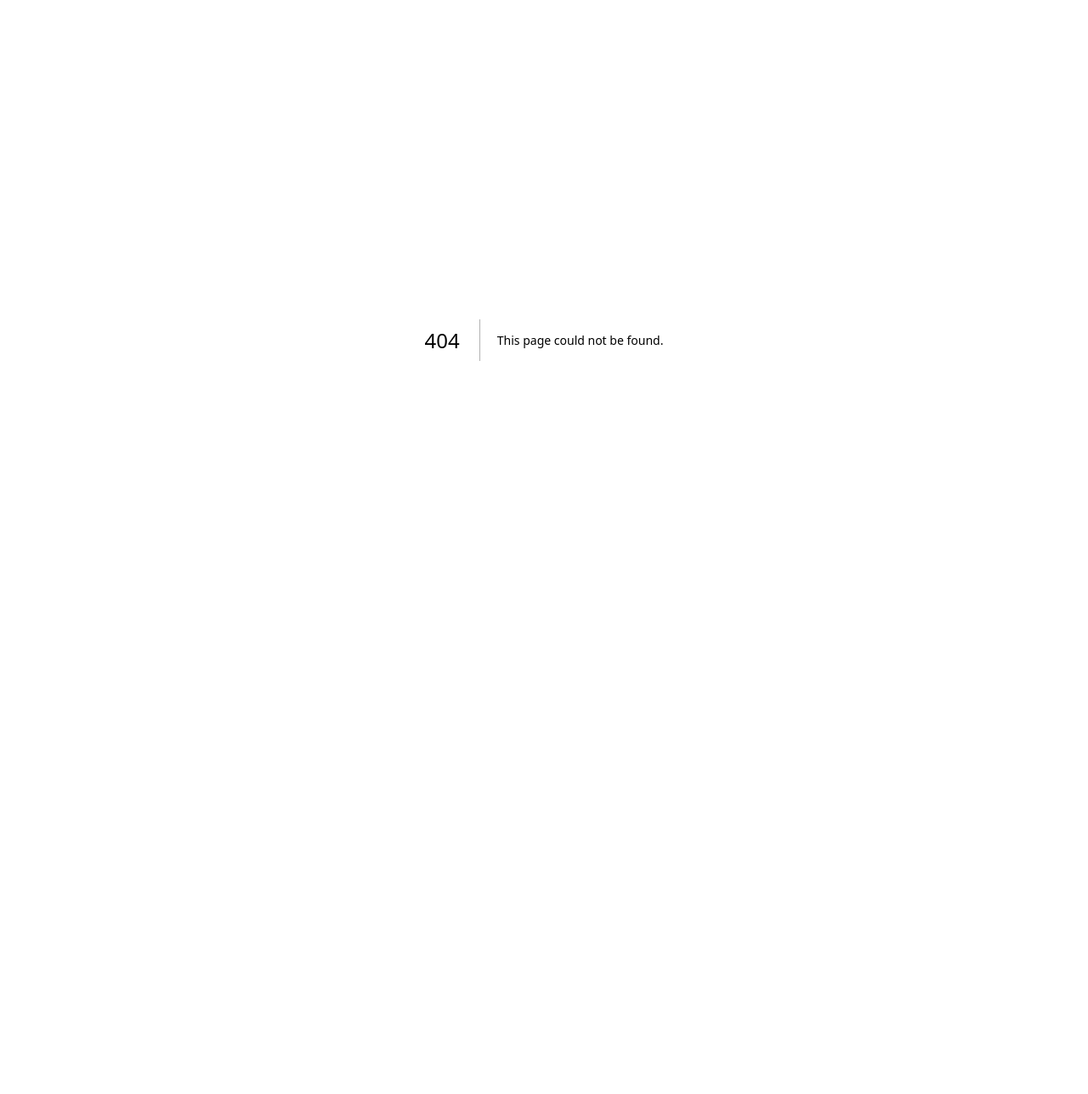
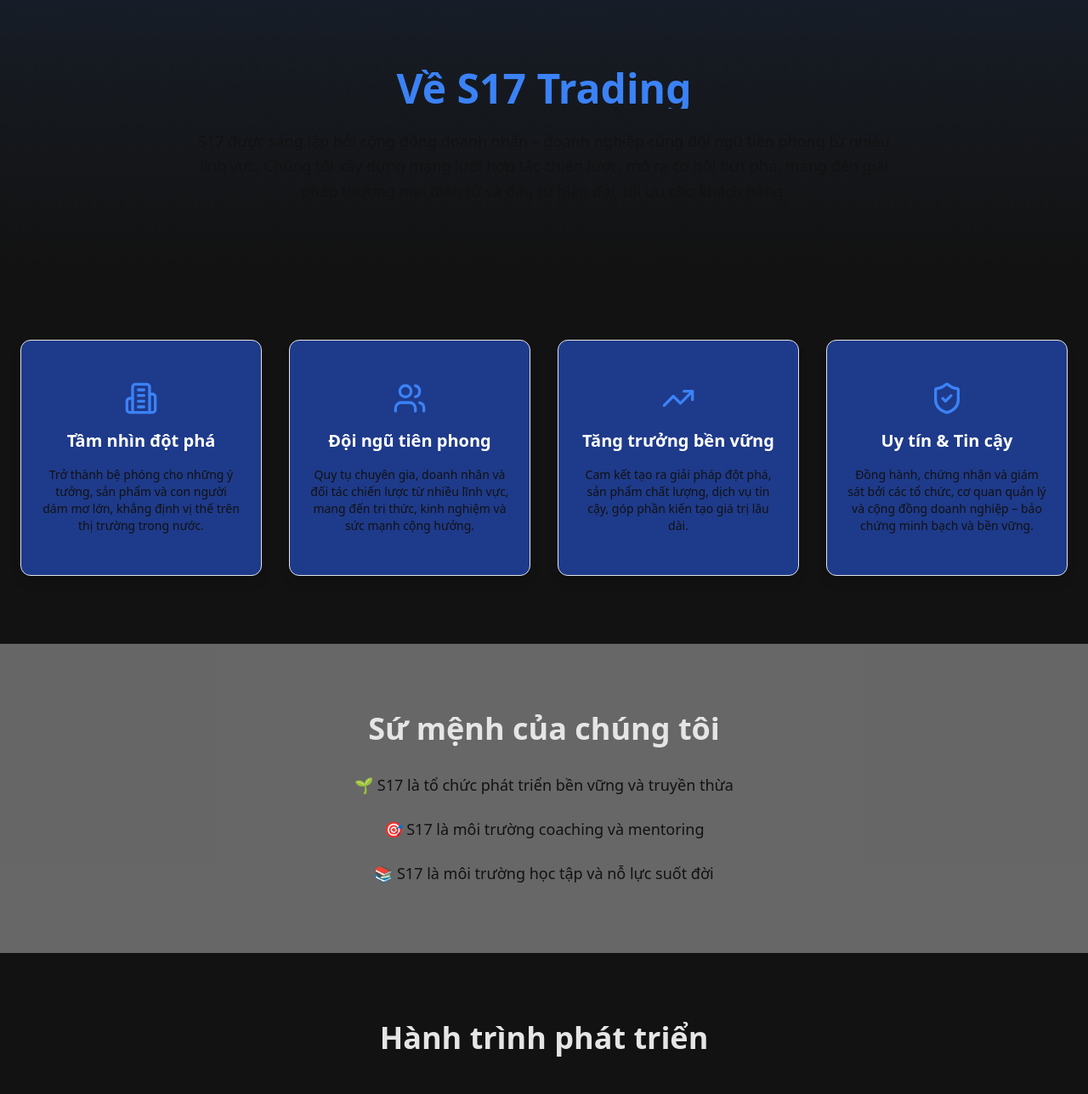
Before and after one commit to StephenSouth13/S17_Company_Website, a Next.js app: page /about in a window 1280 px wide. Before the commit this address had no page. Shown: the top 1288 px of the page at 85% size. Before the commit the page ends 800 px from the top, so only its background shows below. Built offline with nearby package versions, Linux system fonts and the light colour scheme.

Commit message:
Create page.tsx

```diff
--- /dev/null
+++ b/app/about/page.tsx
@@ -0,0 +1,181 @@
+"use client"
+
+import { motion } from "framer-motion"
+import { Card, CardContent } from "@/components/ui/card"
+import { Building2, Users, TrendingUp, ShieldCheck, Rocket, Award, Globe } from "lucide-react"
+
+export default function AboutPage() {
+  const timeline = [
+    {
+      year: "2020",
+      title: "Khởi nguồn",
+      description: "S17 ra đời từ cộng đồng doanh nhân – doanh nghiệp với khát vọng đổi mới và hợp tác chiến lược.",
+      icon: <Rocket className="w-6 h-6 text-primary" />,
+    },
+    {
+      year: "2022",
+      title: "Mở rộng hệ sinh thái",
+      description: "Phát triển mạnh mẽ các giải pháp thương mại điện tử và đầu tư hiện đại, tối ưu cho khách hàng.",
+      icon: <TrendingUp className="w-6 h-6 text-primary" />,
+    },
+    {
+      year: "2024",
+      title: "Khẳng định uy tín",
+      description: "Được đồng hành, chứng nhận và giám sát bởi các tổ chức, cơ quan quản lý và cộng đồng doanh nghiệp.",
+      icon: <Award className="w-6 h-6 text-primary" />,
+    },
+    {
+      year: "2025+",
+      title: "Vươn ra toàn cầu",
+      description: "Trở thành bệ phóng quốc tế cho ý tưởng, sản phẩm và con người dám mơ lớn, khẳng định vị thế mới.",
+      icon: <Globe className="w-6 h-6 text-primary" />,
+    },
+  ]
+
+  return (
+    <div className="min-h-screen bg-background text-foreground">
+      {/* Hero Section */}
+      <section className="relative w-full py-20 bg-gradient-to-b from-primary/10 to-background">
+        <div className="container mx-auto px-6 text-center max-w-4xl">
+          <motion.h1
+            className="text-4xl md:text-5xl font-bold gradient-text mb-6"
+            initial={{ opacity: 0, y: 40 }}
+            animate={{ opacity: 1, y: 0 }}
+            transition={{ duration: 0.6 }}
+          >
+            Về S17 Trading
+          </motion.h1>
+          <motion.p
+            className="text-lg text-muted-foreground leading-relaxed"
+            initial={{ opacity: 0 }}
+            animate={{ opacity: 1 }}
+            transition={{ delay: 0.3, duration: 0.6 }}
+          >
+            S17 được sáng lập bởi cộng đồng doanh nhân – doanh nghiệp cùng đội ngũ tiên phong từ nhiều lĩnh vực.
+            Chúng tôi xây dựng mạng lưới hợp tác chiến lược, mở ra cơ hội bứt phá, mang đến giải pháp thương mại điện tử
+            và đầu tư hiện đại, tối ưu cho khách hàng.
+          </motion.p>
+        </div>
+      </section>
+
+      {/* Giá trị cốt lõi */}
+      <section className="py-20 container mx-auto px-6">
+        <div className="grid md:grid-cols-2 lg:grid-cols-4 gap-8">
+          <Card className="shadow-lg hover:shadow-xl transition bg-card">
+            <CardContent className="p-6 text-center space-y-4">
+              <Building2 className="w-10 h-10 mx-auto text-primary" />
+              <h3 className="font-semibold text-xl">Tầm nhìn đột phá</h3>
+              <p className="text-muted-foreground text-sm">
+                Trở thành bệ phóng cho những ý tưởng, sản phẩm và con người dám mơ lớn, khẳng định vị thế trên thị trường trong nước.
+              </p>
+            </CardContent>
+          </Card>
+
+          <Card className="shadow-lg hover:shadow-xl transition bg-card">
+            <CardContent className="p-6 text-center space-y-4">
+              <Users className="w-10 h-10 mx-auto text-primary" />
+              <h3 className="font-semibold text-xl">Đội ngũ tiên phong</h3>
+              <p className="text-muted-foreground text-sm">
+                Quy tụ chuyên gia, doanh nhân và đối tác chiến lược từ nhiều lĩnh vực, mang đến tri thức, kinh nghiệm và sức mạnh cộng hưởng.
+              </p>
+            </CardContent>
+          </Card>
+
+          <Card className="shadow-lg hover:shadow-xl transition bg-card">
+            <CardContent className="p-6 text-center space-y-4">
+              <TrendingUp className="w-10 h-10 mx-auto text-primary" />
+              <h3 className="font-semibold text-xl">Tăng trưởng bền vững</h3>
+              <p className="text-muted-foreground text-sm">
+                Cam kết tạo ra giải pháp đột phá, sản phẩm chất lượng, dịch vụ tin cậy, góp phần kiến tạo giá trị lâu dài.
+              </p>
+            </CardContent>
+          </Card>
+
+          <Card className="shadow-lg hover:shadow-xl transition bg-card">
+            <CardContent className="p-6 text-center space-y-4">
+              <ShieldCheck className="w-10 h-10 mx-auto text-primary" />
+              <h3 className="font-semibold text-xl">Uy tín & Tin cậy</h3>
+              <p className="text-muted-foreground text-sm">
+                Đồng hành, chứng nhận và giám sát bởi các tổ chức, cơ quan quản lý và cộng đồng doanh nghiệp – bảo chứng minh bạch và bền vững.
+              </p>
+            </CardContent>
+          </Card>
+        </div>
+      </section>
+
+      {/* Sứ mệnh */}
+      <section className="py-20 bg-muted/40">
+        <div className="container mx-auto px-6 max-w-3xl text-center">
+          <motion.h2
+            className="text-3xl md:text-4xl font-bold mb-8"
+            initial={{ opacity: 0, y: 40 }}
+            whileInView={{ opacity: 1, y: 0 }}
+            viewport={{ once: true }}
+            transition={{ duration: 0.6 }}
+          >
+            Sứ mệnh của chúng tôi
+          </motion.h2>
+
+          <ul className="space-y-6 text-lg text-muted-foreground">
+            <motion.li
+              initial={{ opacity: 0, x: -40 }}
+              whileInView={{ opacity: 1, x: 0 }}
+              transition={{ duration: 0.5 }}
+              viewport={{ once: true }}
+            >
+              🌱 S17 là tổ chức phát triển bền vững và truyền thừa
+            </motion.li>
+            <motion.li
+              initial={{ opacity: 0, x: -40 }}
+              whileInView={{ opacity: 1, x: 0 }}
+              transition={{ duration: 0.5, delay: 0.2 }}
+              viewport={{ once: true }}
+            >
+              🎯 S17 là môi trường coaching và mentoring
+            </motion.li>
+            <motion.li
+              initial={{ opacity: 0, x: -40 }}
+              whileInView={{ opacity: 1, x: 0 }}
+              transition={{ duration: 0.5, delay: 0.4 }}
+              viewport={{ once: true }}
+            >
+              📚 S17 là môi trường học tập và nỗ lực suốt đời
+            </motion.li>
+          </ul>
+        </div>
+      </section>
+
+      {/* Timeline phát triển */}
+      <section className="py-20 container mx-auto px-6">
+        <motion.h2
+          className="text-3xl md:text-4xl font-bold text-center mb-12"
+          initial={{ opacity: 0, y: 40 }}
+          whileInView={{ opacity: 1, y: 0 }}
+          viewport={{ once: true }}
+          transition={{ duration: 0.6 }}
+        >
+          Hành trình phát triển
+        </motion.h2>
+
+        <div className="relative border-l border-border/50 ml-6">
+          {timeline.map((item, idx) => (
+            <motion.div
+              key={idx}
+              className="mb-10 ml-6"
+              initial={{ opacity: 0, x: -40 }}
+              whileInView={{ opacity: 1, x: 0 }}
+              transition={{ duration: 0.6, delay: idx * 0.2 }}
+              viewport={{ once: true }}
+            >
+              <span className="absolute -left-3 flex items-center justify-center w-6 h-6 rounded-full bg-primary text-white ring-8 ring-background">
+                {item.icon}
+              </span>
+              <h3 className="text-xl font-semibold">{item.year} – {item.title}</h3>
+              <p className="text-muted-foreground">{item.description}</p>
+            </motion.div>
+          ))}
+        </div>
+      </section>
+    </div>
+  )
+}
```
